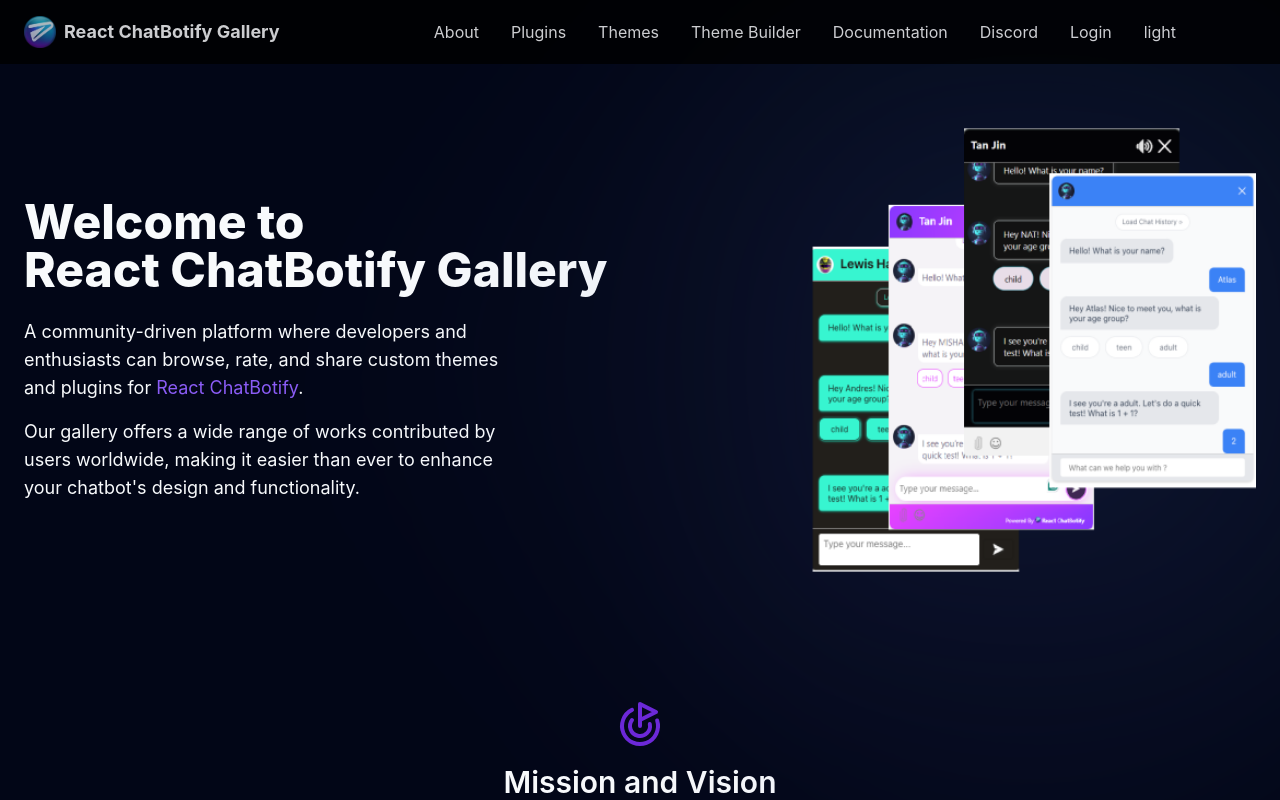
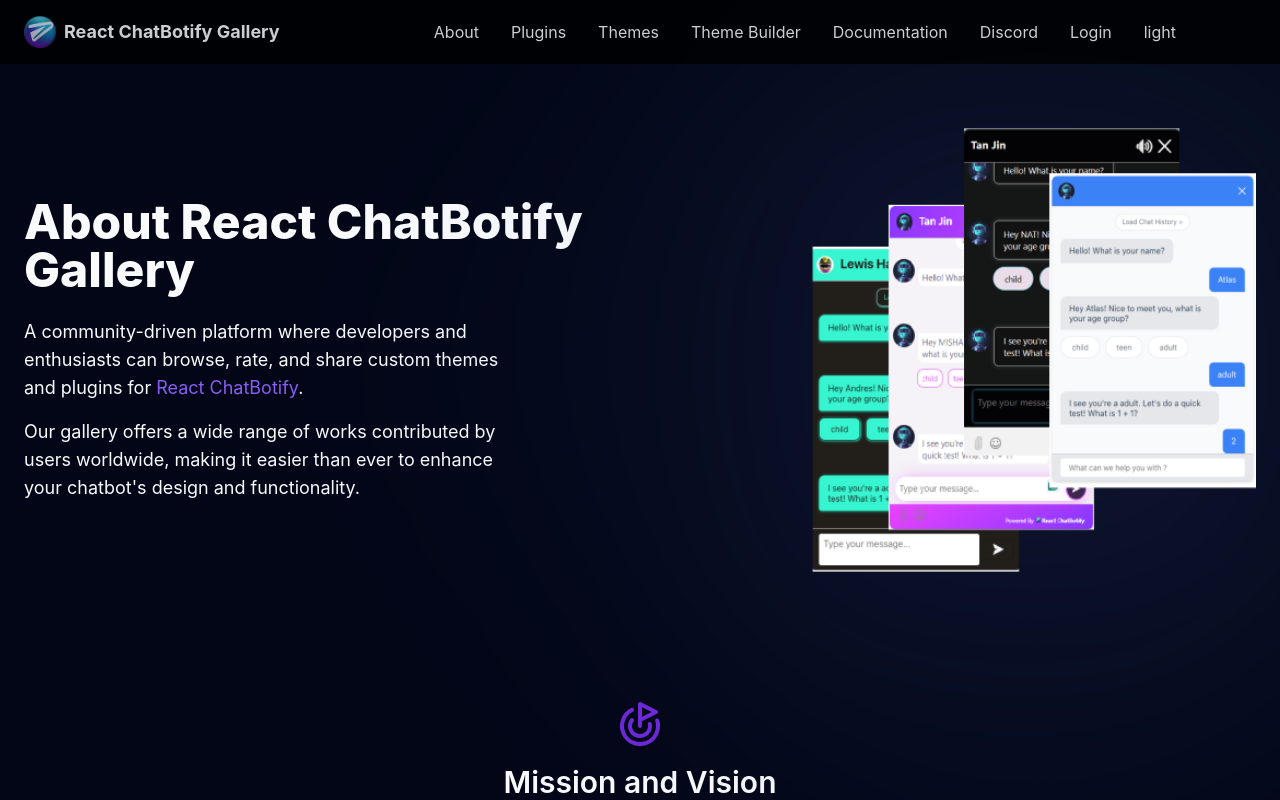
Before and after one commit to tjtanjin/react-chatbotify-gallery-website, a React (Vite) app: page /about in a window 1280 px wide. Shown: the top 800 px of the page. Built offline with nearby package versions, Linux system fonts and the light colour scheme; no server answers.

Commit message:
fix: Update the about page hero section heading

```diff
--- a/src/components/About/HeroAbout.tsx
+++ b/src/components/About/HeroAbout.tsx
@@ -8,9 +8,7 @@
 		<section className='flex flex-col justify-centre items-center pt-32 gap-12 lg:flex-row lg:justify-between'>
 			<div className='flex-1 space-y-6 text-center lg:text-left'>
 				<h1 className='font-extrabold text-2xl lg:text-5xl'>
-					Welcome to
-					<br/>
-					React ChatBotify Gallery
+					About React ChatBotify Gallery
 				</h1>
 				<p className='space-y-4 text-base lg:text-lg max-w-[500px]'>
 					<span className='block'>
```
